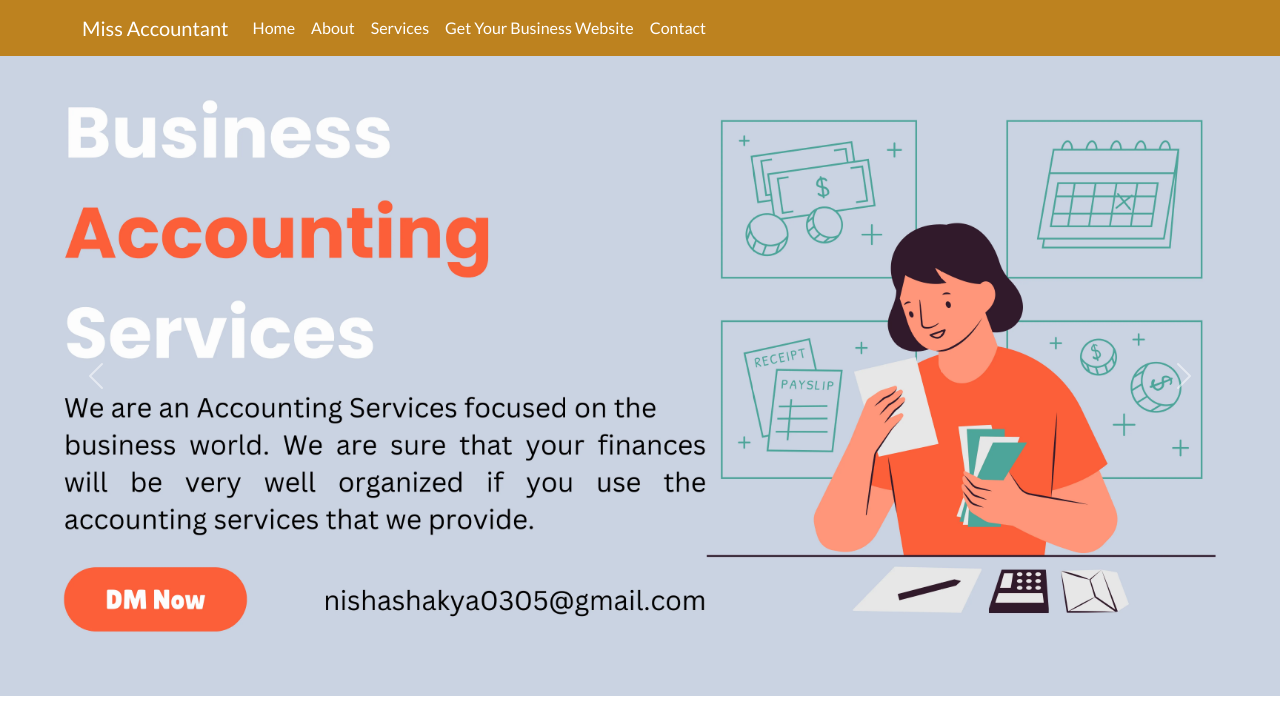
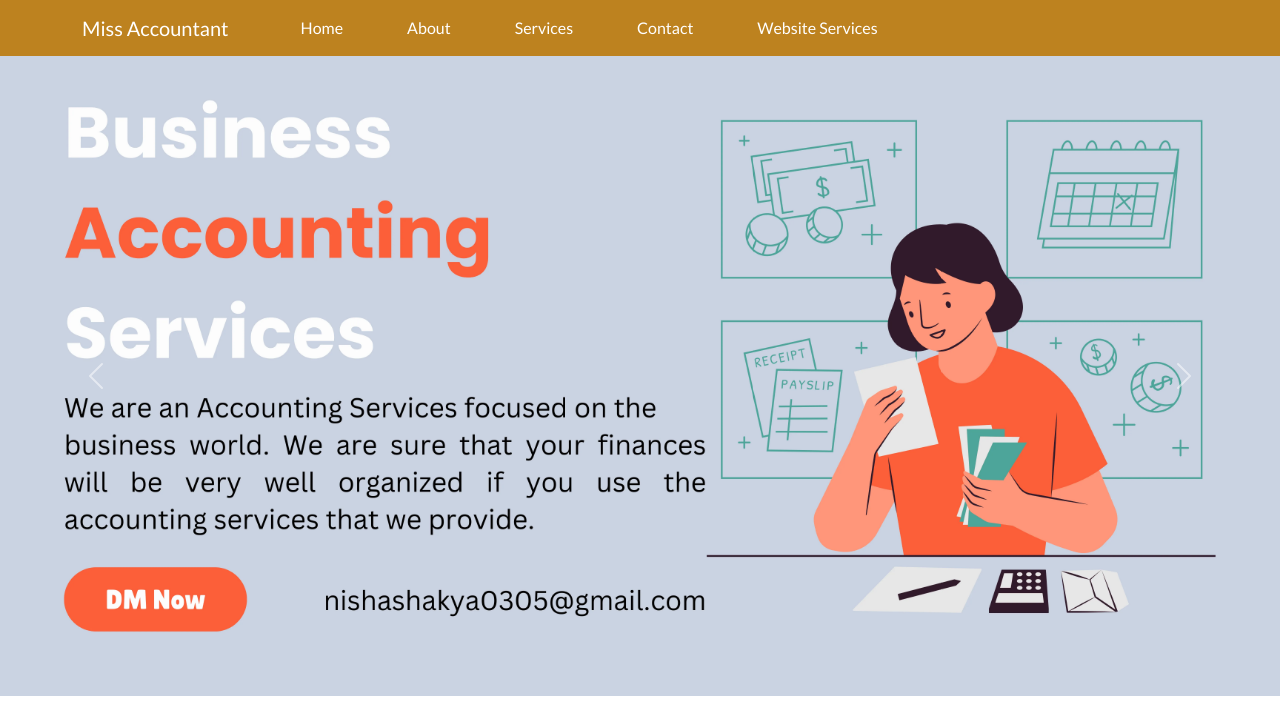
Before and after one commit to missaccountant/Home, a plain HTML site: page index.html in a window 1280 px wide. Shown: the top 716 px of the page. Drawn offline with nearby package versions, Linux system fonts and the light colour scheme; a script that the page names is missing; a web font is replaced by a local one.

Commit message:
Update index.html

```diff
--- a/index.html
+++ b/index.html
@@ -44,23 +44,23 @@
                                 </button>
                                 <div class="collapse navbar-collapse" id="navbarSupportedContent">
                                     <ul class="navbar-nav me-auto mb-2 mb-lg-0">
-                                        <li class="nav-item">
+                                        <li class="nav-item ms-5">
                                             <a class="nav-link active text-white" href="index.html"
                                                 aria-current="page">Home</a>
                                         </li>
-                                        <li class="nav-item ">
+                                        <li class="nav-item ms-5 ">
                                             <a class="nav-link text-white" href="#about">About</a>
                                         </li>
-                                        <li class="nav-item ">
+                                        <li class="nav-item ms-5 ">
                                             <a class="nav-link text-white" href="#services">Services</a>
                                         </li>
-                                         <li class="nav-item ">
-                                            <a class="nav-link text-white" href="https://wa.me/918506982838?text=I want My own website. Help me🥺?">Get Your Business Website</a>
-                                        </li>
-                                        <li class="nav-item ">
+
+                                        <li class="nav-item ms-5">
                                             <a class="nav-link text-white" href="#contact">Contact</a>
                                         </li>
-
+                                       <li class="nav-item ms-5">
+                                            <a class="nav-link text-white" href="https://wa.me/918506982838?text=I want My own website. Help me🥺?">Website Services</a>
+                                        </li>
                                     </ul>
                                 </div>
                                 <div class="main">
@@ -80,8 +80,8 @@
         <a href="index.html">Home</a>
         <a href="#about">About</a>
         <a href="#services">Services</a>
+        <a href="#https://wa.me/918506982838?text=I want My own website. Help me🥺?">Website Services</a>
         <a href="#contact">Contact</a>
-        <a href="#testimonial">Our Testimonial</a>
     </div>
 
     <div class="container-fluid  ">
```
